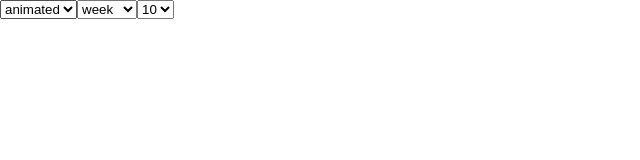
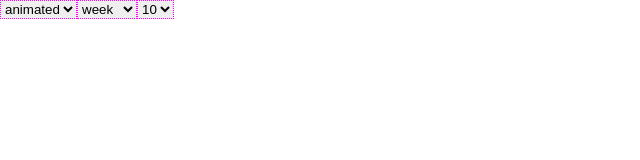
Before and after one commit to alinealvesvianna/layouts-finder, a React (Create React App) app: page / in a window 1280 px wide. Shown: the top 160 px of the page, without its empty margins (0-640 px from the left). Built offline with nearby package versions, Linux system fonts and the light colour scheme.

Commit message:
chore: Adicionando arquivo css nos componentes

```diff
--- a/src/components/DetailsShot.js
+++ b/src/components/DetailsShot.js
@@ -1,9 +1,10 @@
 import React, { Component } from 'react';
+import './../styles/DetailsShot.css';
 
 export class ShowDetailShot extends Component {
     render(){
         return(
-          <div>
+          <div className="detailShot">
             <h1>{this.props.title}</h1>
             <h2>{this.props.likesAmount} curtiram!</h2>
             <img src={this.props.url} alt={this.props.description} />
--- a/src/components/FetchDribbble.js
+++ b/src/components/FetchDribbble.js
@@ -2,7 +2,7 @@ import React, { Component } from 'react';
 import {SwitchSize} from './FormComponents';
 import {ShowDetailShot, LikeShot} from './DetailsShot';
 import {MensageError, Loading} from './UIReturns';
-
+import './../styles/FetchDribbble.css';
 import axios from 'axios';
 
 
--- a/src/components/FormComponents.js
+++ b/src/components/FormComponents.js
@@ -1,9 +1,11 @@
 import React, { Component } from 'react';
+import './../styles/FormComponents.css';
 
 export class SelectFilter extends Component {
   render(){
     return (
         <select
+          className = "select-form"
           onChange={this.props.handleChange}
           value={this.props.value}
           name={this.props.name}>
--- a/src/components/UIReturns.js
+++ b/src/components/UIReturns.js
@@ -1,4 +1,5 @@
 import React, { Component } from 'react';
+import './../styles/UIReturns.css';
 
 export const MensageError = (props) => <div className="error">
     <p className="error__txt">
--- a/src/styles/DetailsShot.scss
+++ b/src/styles/DetailsShot.scss
@@ -1,2 +1,3 @@
-.App {
-  text-align: center; }
+.detailShot {
+    background: #f0f;
+}
--- a/src/styles/FetchDribbble.scss
+++ b/src/styles/FetchDribbble.scss
@@ -1,2 +1,3 @@
-.App {
-  text-align: center; }
+.dribbbleItem {
+    background: #f0f;
+}
--- a/src/styles/FormComponents.scss
+++ b/src/styles/FormComponents.scss
@@ -1,2 +1,3 @@
-.App {
-  text-align: center; }
+.select-form {
+    border: 1px dotted #f0f;
+}
--- a/src/styles/UIReturns.scss
+++ b/src/styles/UIReturns.scss
@@ -1,2 +1,2 @@
-.App {
-  text-align: center; }
+.error {
+ background: #f0f;}
```
